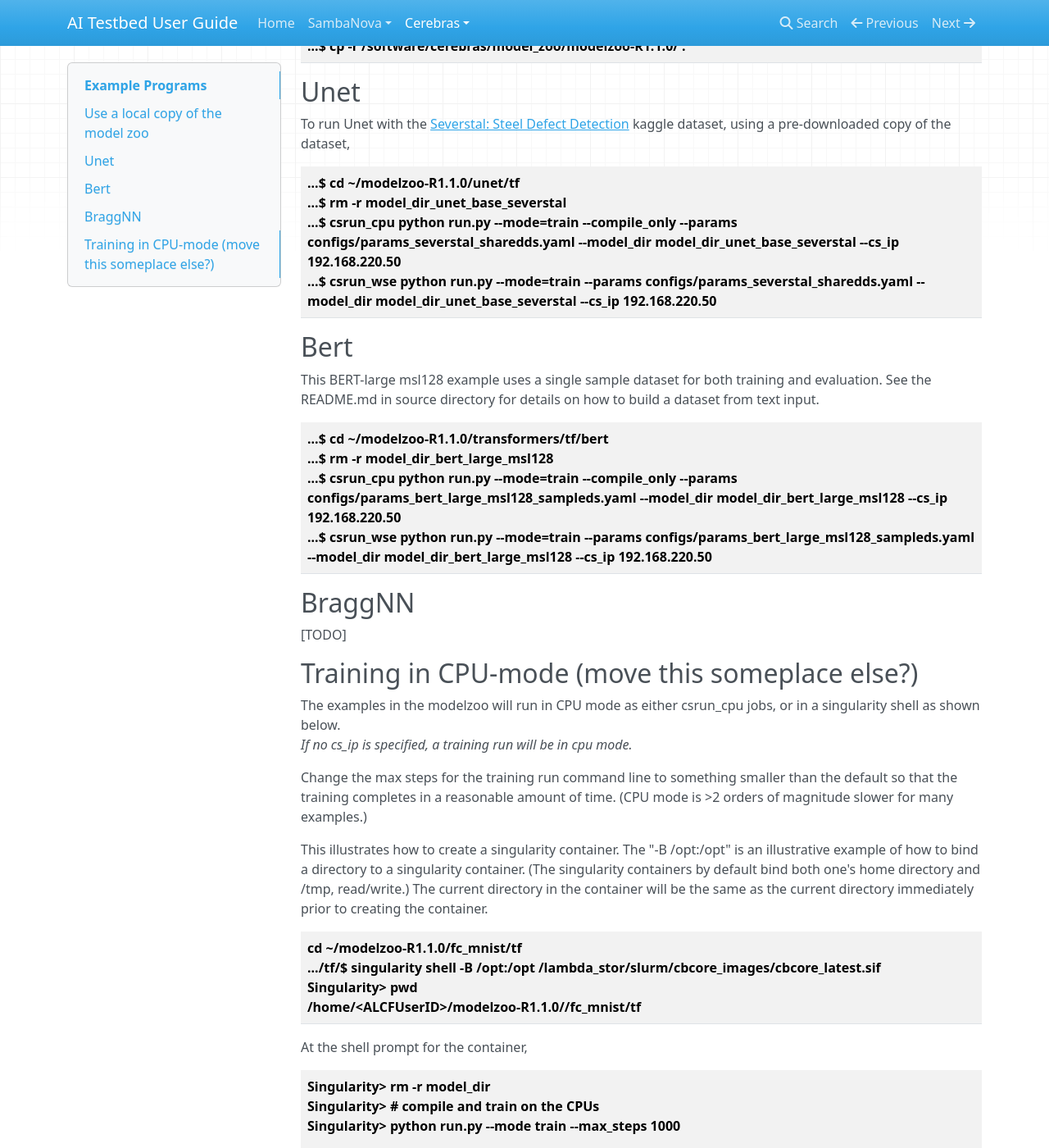
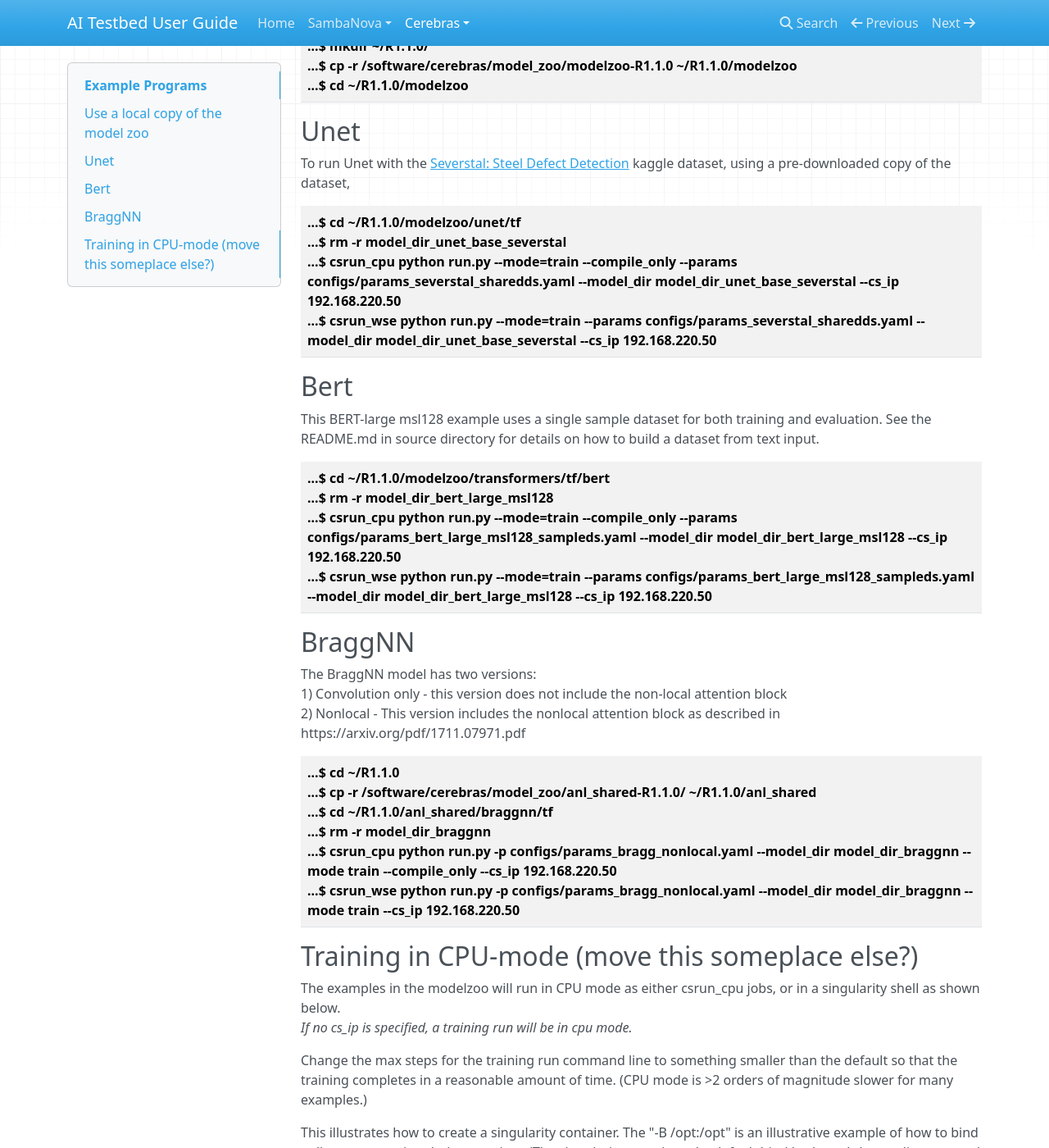
Before and after one commit to argonne-lcf/ai-testbed-userdocs, an MkDocs documentation site: the page built from docs/cerebras/Example-Programs.md, in a window 1280 px wide and 1400 px high, scrolled down 209 px. Shown: the whole window at 82% size. Built offline with MkDocs 1.6.1, drawn with Linux system fonts in a browser that asks for light colours; nearby versions of some CDN libraries; some of the changed text lies outside the part shown.

Commit message:
add braggnn and change copying so modelzoo dir name is preserved

```diff
--- a/docs/cerebras/Example-Programs.md
+++ b/docs/cerebras/Example-Programs.md
@@ -8,7 +8,9 @@
 <tr class="odd">
 <td><strong>
 ...$ cd ~/<br />
-...$ cp -r /software/cerebras/model_zoo/modelzoo-R1.1.0/ .<br />
+...$ mkdir ~/R1.1.0/<br />
+...$ cp -r /software/cerebras/model_zoo/modelzoo-R1.1.0 ~/R1.1.0/modelzoo</br>
+...$ cd ~/R1.1.0/modelzoo<br />
 </tr>
 </tbody>
 </table>
@@ -20,7 +22,7 @@
 <tr class="odd">
 <td>
 <strong>
-...$ cd ~/modelzoo-R1.1.0/unet/tf<br>
+...$ cd ~/R1.1.0/modelzoo/unet/tf<br>
 ...$ rm -r model_dir_unet_base_severstal<br>
 ...$ csrun_cpu python run.py --mode=train --compile_only --params configs/params_severstal_sharedds.yaml --model_dir model_dir_unet_base_severstal --cs_ip 192.168.220.50<br>
 ...$ csrun_wse python run.py --mode=train --params configs/params_severstal_sharedds.yaml --model_dir model_dir_unet_base_severstal --cs_ip 192.168.220.50<br>
@@ -36,7 +38,7 @@
 <tr class="odd">
 <td>
 <strong>
-...$ cd ~/modelzoo-R1.1.0/transformers/tf/bert<br>
+...$ cd ~/R1.1.0/modelzoo/transformers/tf/bert<br>
 ...$ rm -r model_dir_bert_large_msl128<br>
 ...$ csrun_cpu python run.py --mode=train --compile_only --params configs/params_bert_large_msl128_sampleds.yaml --model_dir model_dir_bert_large_msl128 --cs_ip 192.168.220.50<br>
 ...$ csrun_wse python run.py --mode=train --params configs/params_bert_large_msl128_sampleds.yaml --model_dir model_dir_bert_large_msl128 --cs_ip 192.168.220.50<br>
@@ -46,7 +48,26 @@
 </tbody>
 </table>
 ## BraggNN
-[TODO]
+The BraggNN model has two versions:<br>
+1) Convolution only - this version does not include the non-local attention block<br>
+2) Nonlocal - This version includes the nonlocal attention block as described in  <br>
+   https://arxiv.org/pdf/1711.07971.pdf
+<table>
+<tbody>
+<tr class="odd">
+<td>
+<strong>
+...$ cd ~/R1.1.0<br>
+...$ cp -r /software/cerebras/model_zoo/anl_shared-R1.1.0/ ~/R1.1.0/anl_shared<br>
+...$ cd ~/R1.1.0/anl_shared/braggnn/tf<br>
+...$ rm -r model_dir_braggnn<br>
+...$ csrun_cpu python run.py -p configs/params_bragg_nonlocal.yaml --model_dir model_dir_braggnn --mode train --compile_only --cs_ip 192.168.220.50 <br>
+...$ csrun_wse python run.py -p configs/params_bragg_nonlocal.yaml --model_dir model_dir_braggnn --mode train --cs_ip 192.168.220.50<br>
+</strong>
+</td>
+</tr>
+</tbody>
+</table>
 
 ## Training in CPU-mode (move this someplace else?)
 
@@ -61,10 +82,10 @@
 <table>
 <tbody>
 <tr class="odd">
-<td><strong>cd ~/modelzoo-R1.1.0/fc_mnist/tf<br />
+<td><strong>cd ~/R1.1.0/modelzoo/fc_mnist/tf<br />
 .../tf/$ singularity shell -B /opt:/opt /lambda_stor/slurm/cbcore_images/cbcore_latest.sif<br />
 Singularity&gt; pwd<br />
-/home/&lt;ALCFUserID&gt;/modelzoo-R1.1.0//fc_mnist/tf
+/home/&lt;ALCFUserID&gt;/R1.1.0/modelzoo//fc_mnist/tf
 </strong></td>
 </tr>
 </tbody>
```
Also changed, not shown: docs/cerebras/Steps-to-run-a-model-or-program.md (+3 -2 lines).
